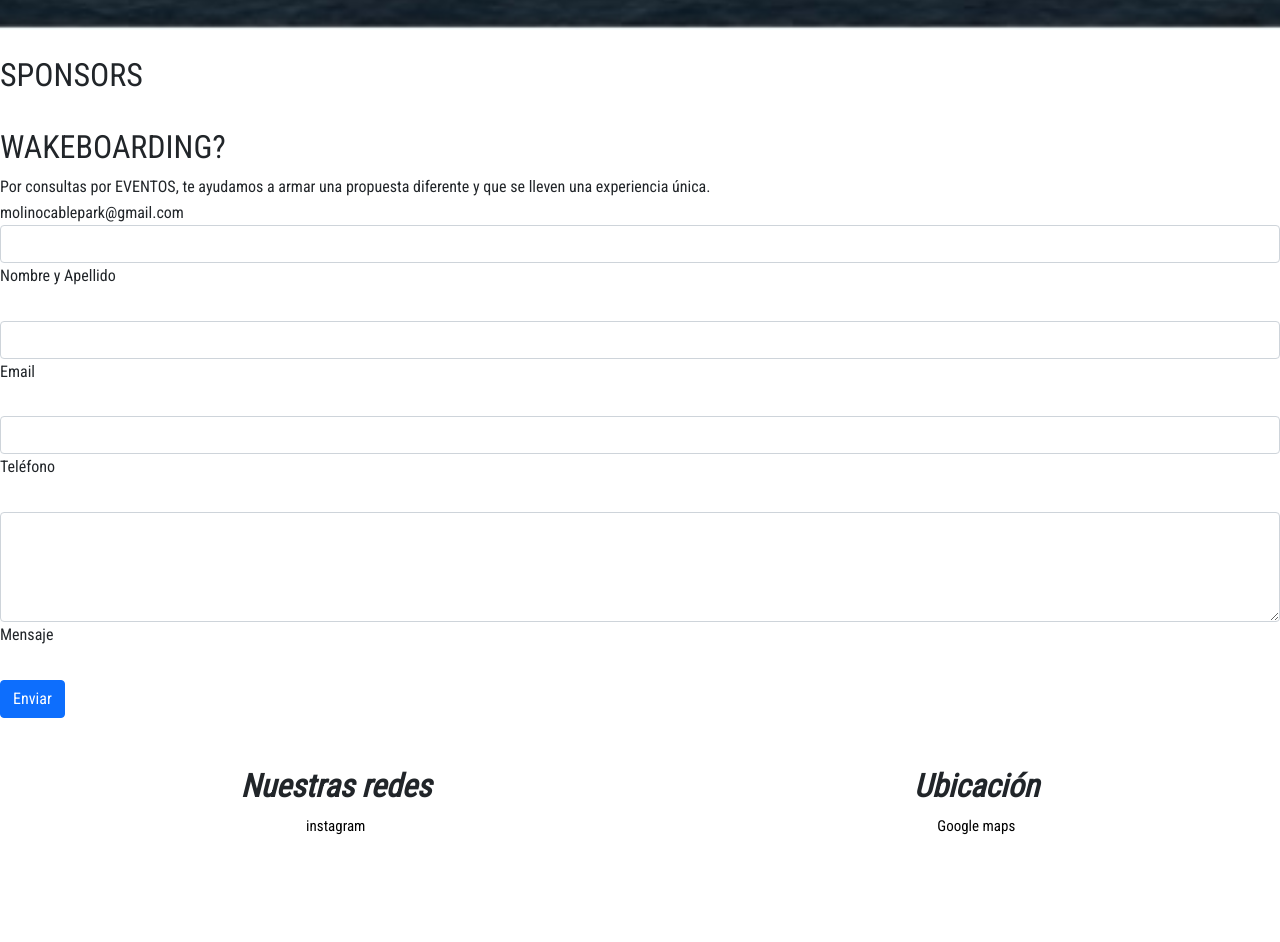
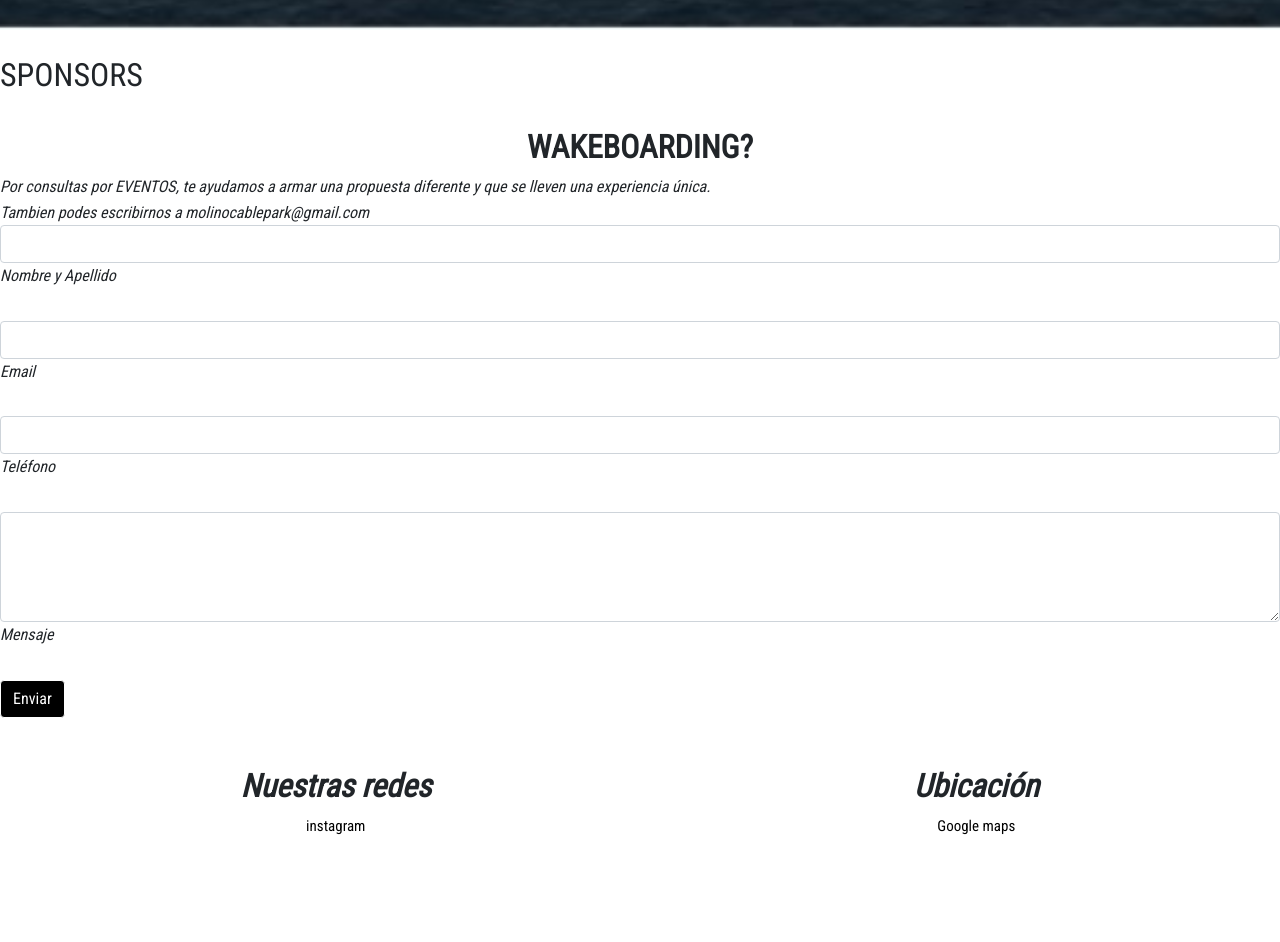
Before and after one commit to antonaon/wake_repo, a website: page index.html in a window 1280 px wide. Shown: the part 1500-2442 px from the top of the page. Drawn offline with nearby package versions, Linux system fonts and the light colour scheme; grey boxes are pictures that could not be loaded; a web font is replaced by a local one.

Commit message:
modifique footer y formulario aplicando anidacion y &

```diff
--- a/index.html
+++ b/index.html
@@ -83,25 +83,21 @@
         <br>
         <!--formulario-->
         <form>
-            <fieldset>
-            <h2>WAKEBOARDING?</h2>
+          <h2>WAKEBOARDING?</h2>
         Por consultas por EVENTOS, te ayudamos a armar una propuesta diferente y que se lleven una experiencia única.
         <br>
-        molinocablepark@gmail.com
-
-        <form>
+        Tambien podes escribirnos a molinocablepark@gmail.com
             <!-- Name input -->
             <div class="form-outline mb-4">
               <input type="text" id="form4Example1" class="form-control" />
               <label class="form-label" for="form4Example1">Nombre y Apellido</label>
             </div>
-
             <!-- Email input -->
             <div class="form-outline mb-4">
               <input type="email" id="form4Example2" class="form-control" />
               <label class="form-label" for="form4Example2">Email</label>
             </div>
-             <!-- cel input -->
+            <!-- cel input -->
             <div class="form-outline mb-4">
                 <input type="text" id="form4Example1" class="form-control" />
                 <label class="form-label" for="form4Example1">Teléfono</label>
@@ -111,8 +107,6 @@
               <textarea class="form-control" id="form4Example3" rows="4"></textarea>
               <label class="form-label" for="form4Example3">Mensaje</label>
             </div>
-
-
             <!-- Submit button -->
             <button type="submit" class="btn btn-primary btn-block mb-4">Enviar</button>
           </form>
--- a/scss/style.scss
+++ b/scss/style.scss
@@ -2,11 +2,6 @@
     margin: 0;
     padding: 0;
   }
-  /* Index probando */
-
-
-
-
   /* Index */
   /* Index */
 
@@ -44,14 +39,12 @@
     background-repeat: round space;
   }
 
-
   .centerImage{
     display: block;
     margin-left: auto;
     margin-right: auto;
     width: 30%;
   }
-
 
   .logo {
     width: 150px;
@@ -106,7 +99,6 @@
     list-style-type:none;
   }
 
-
   /*Index MAIN*/
 
   .parrafoIndex{
@@ -118,6 +110,22 @@
     color:white;
     background-color:black;
     position:relative;
+  }
+
+  main form{
+    font-style: italic;
+    h2{
+      font-style: normal;
+      font-weight: bold;
+      text-align: center;
+    }
+    button {
+      background-color: black !important;
+      border-color: white !important;
+      &:hover{
+      background-color: gray !important;
+      }
+    }
   }
 
   /* htmls */
```
Also changed, not shown: css/estilo.css.
